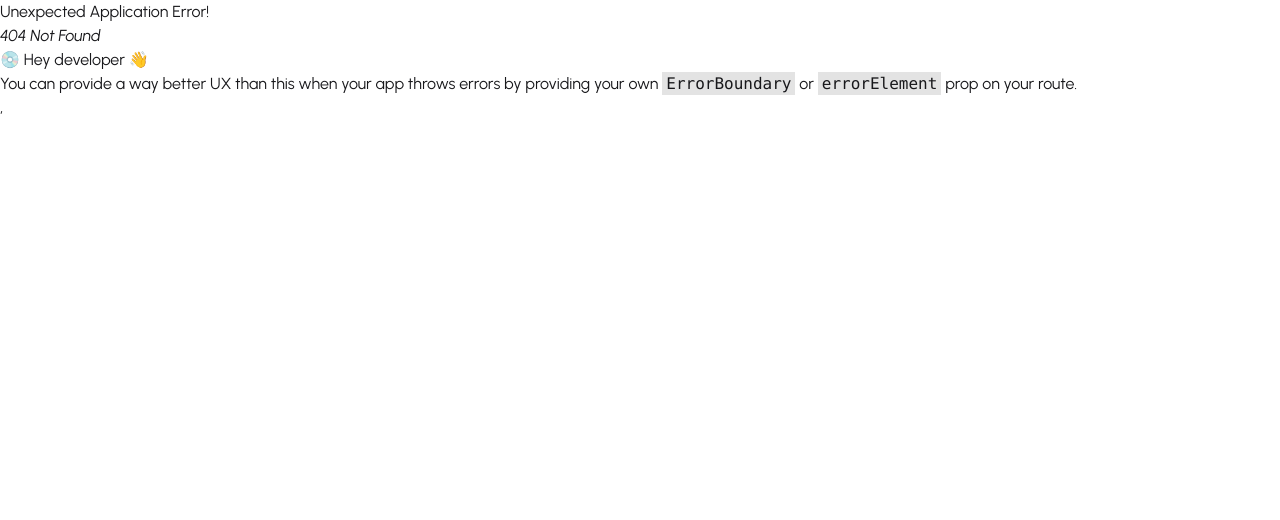
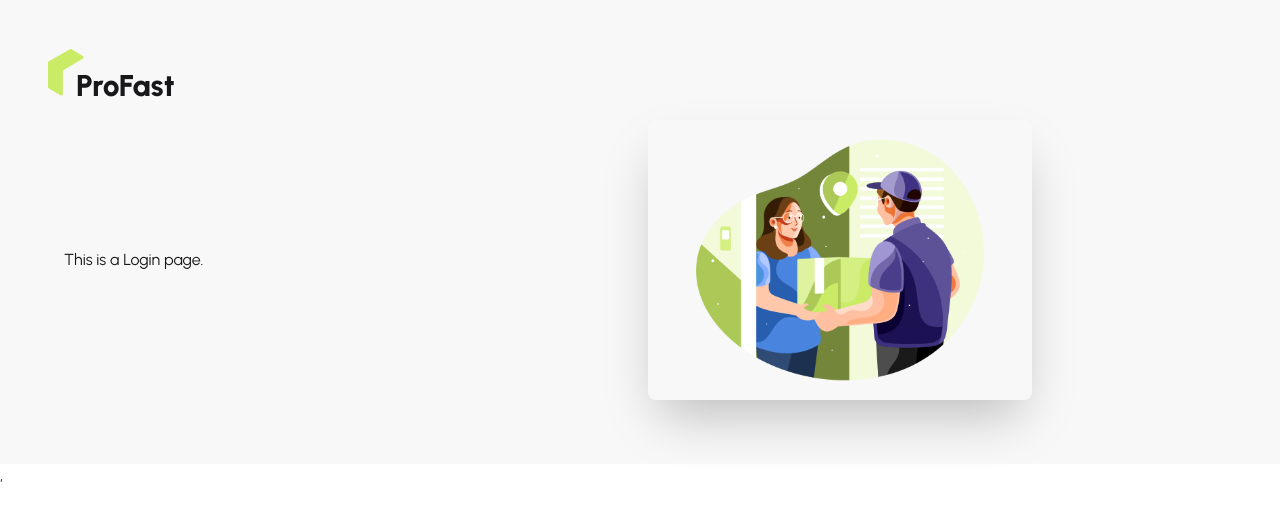
Before and after one commit to ApurboShib/final-project-mern, a React (Vite) app: page /login in a window 1280 px wide. Before the commit this address had no page. Shown: the top 520 px of the page. Built offline with nearby package versions, Linux system fonts and the light colour scheme.

Commit message:
add authentication layout and pages; include react-hook-form dependency

```diff
--- a/package.json
+++ b/package.json
@@ -14,6 +14,7 @@
     "aos": "^2.3.4",
     "react": "^19.2.0",
     "react-dom": "^19.2.0",
+    "react-hook-form": "^7.71.1",
     "react-responsive-carousel": "^3.2.23",
     "react-router": "^7.13.0",
     "tailwindcss": "^4.1.18"
--- /dev/null
+++ b/src/AuthLayout/AuthLayout.jsx
@@ -0,0 +1,23 @@
+import React from "react";
+import { Outlet } from "react-router";
+import AuthImage from "../assets/authImage.png";
+import ProFastLogo from "../pages/shared/ProFastLogo/ProFastLogo";
+const AuthLayout = () => {
+  return (
+    <div className="p-12 bg-base-200 ">
+      <div>
+        <ProFastLogo></ProFastLogo>
+      </div>
+      <div className="hero-content flex-col lg:flex-row-reverse">
+        <div className="flex-1">
+          <img src={AuthImage} className="max-w-sm rounded-lg shadow-2xl" />
+        </div>
+        <div className="flex-1">
+          <Outlet></Outlet>
+        </div>
+      </div>
+    </div>
+  );
+};
+
+export default AuthLayout;
--- /dev/null
+++ b/src/pages/Authentication/Login/Login.jsx
@@ -0,0 +1,11 @@
+import React from 'react';
+
+const Login = () => {
+    return (
+        <div>
+            <h2>This is a Login page.</h2>
+        </div>
+    );
+};
+
+export default Login;
--- /dev/null
+++ b/src/pages/Authentication/Login/Register.jsx
@@ -0,0 +1,11 @@
+import React from "react";
+
+const Register = () => {
+  return (
+    <div>
+      <h2>This is a Register page.</h2>
+    </div>
+  );
+};
+
+export default Register;
--- a/src/router/router.jsx
+++ b/src/router/router.jsx
@@ -1,6 +1,9 @@
 import { createBrowserRouter } from "react-router";
 import Home from "../pages/home/Home";
 import RootLayouts from "../layouts/RootLayouts";
+import AuthLayout from "../AuthLayout/AuthLayout";
+import { Component } from "react";
+import Login from "../pages/Authentication/Login/Login";
 
 export const router = createBrowserRouter([
   {
@@ -8,4 +11,14 @@
     Component: RootLayouts,
     children: [{ index: true, Component: Home }],
   },
+  {
+    path: "/",
+    Component: AuthLayout,
+    children: [
+      {
+        path: "login",
+        Component: Login,
+      },
+    ],
+  },
 ]);
```
Also changed, not shown: 1 other file (tests, documents, lock files or other folders).
